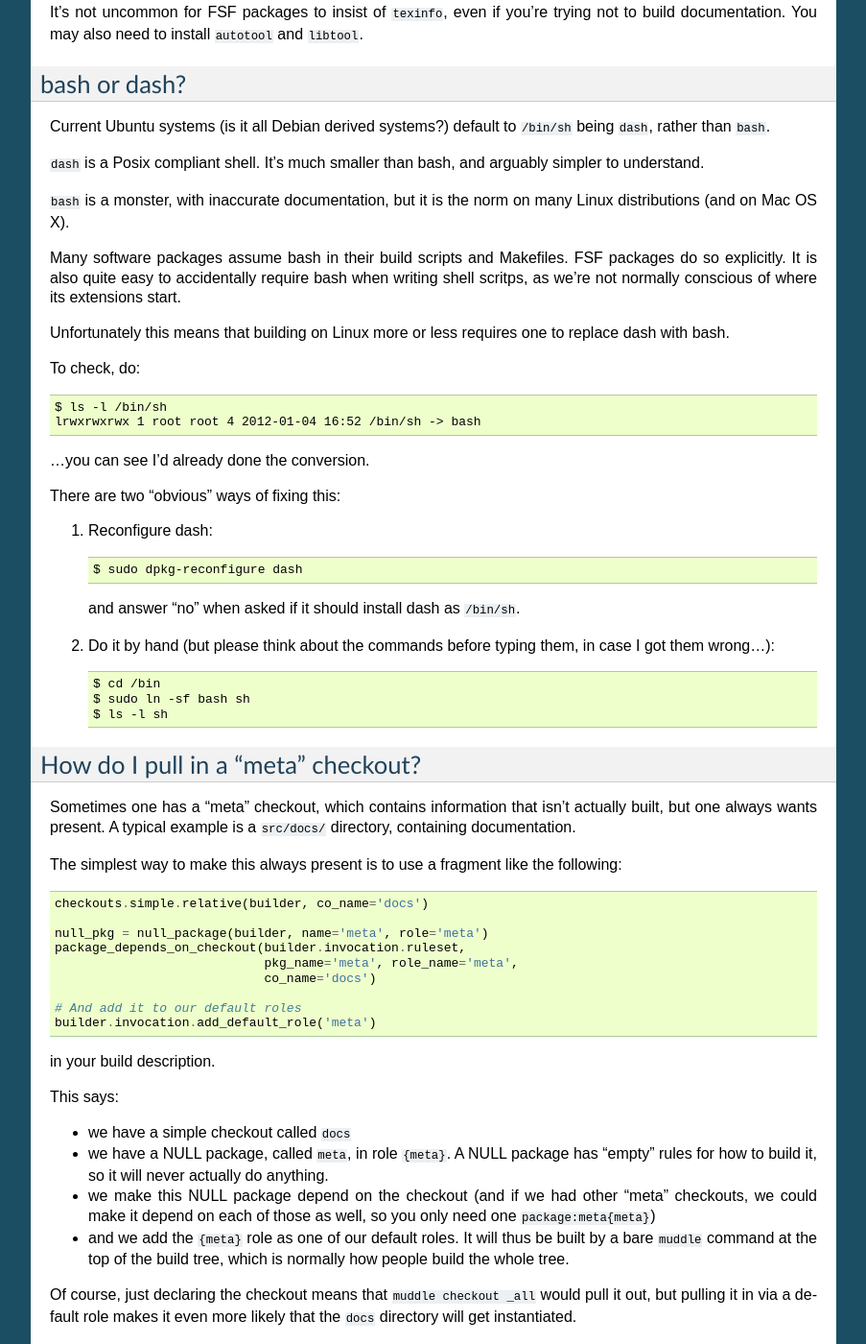
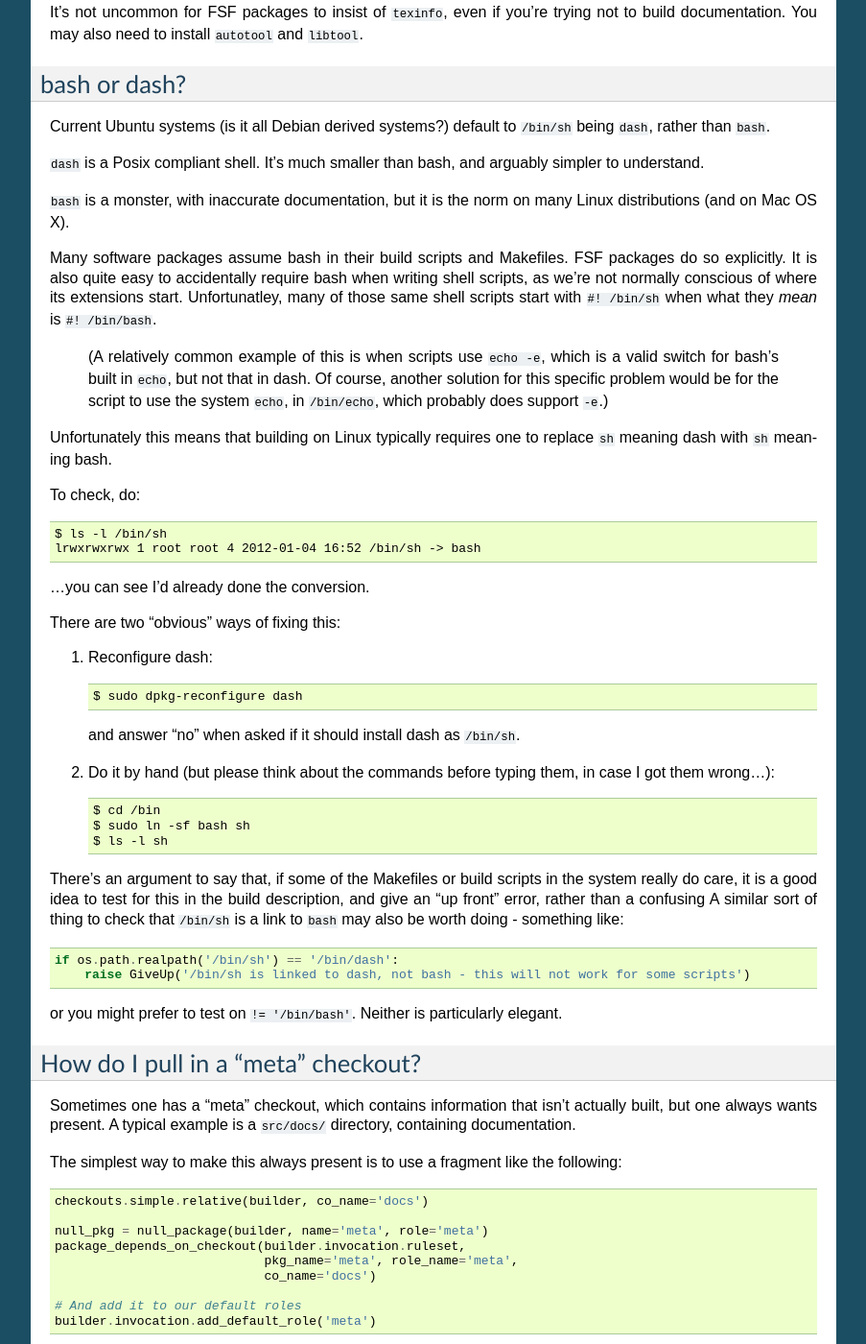
Before and after one commit to kynesim/muddle, a Sphinx documentation site: the page built from docs/jottings.txt, in a window 1280 px wide and 1400 px high, scrolled down 907 px. Shown: the whole window at 96% size, without its empty margins (198-1101 px from the left). Built offline with Sphinx 7.4.7, drawn with Linux system fonts in a browser that asks for light colours; some of the changed text lies outside the part shown.

Commit message:
Update bash/dash discussion

```diff
--- a/docs/jottings.txt
+++ b/docs/jottings.txt
@@ -64,11 +64,18 @@ many Linux distributions (and on Mac OS X).
 
 Many software packages assume bash in their build scripts and Makefiles. FSF
 packages do so explicitly. It is also quite easy to accidentally require bash
-when writing shell scritps, as we're not normally conscious of where its
-extensions start.
+when writing shell scripts, as we're not normally conscious of where its
+extensions start. Unfortunatley, many of those same shell scripts start with
+``#! /bin/sh`` when what they *mean* is ``#! /bin/bash``.
 
-Unfortunately this means that building on Linux more or less requires one to
-replace dash with bash.
+  (A relatively common example of this is when scripts use ``echo -e``, which
+  is a valid switch for bash's built in ``echo``, but not that in dash. Of
+  course, another solution for this specific problem would be for the script
+  to use the system ``echo``, in ``/bin/echo``, which probably does support
+  ``-e``.)
+
+Unfortunately this means that building on Linux typically requires one to
+replace ``sh`` meaning dash with ``sh`` meaning bash.
 
 To check, do::
 
@@ -91,6 +98,18 @@ There are two "obvious" ways of fixing this:
      $ cd /bin
      $ sudo ln -sf bash sh
      $ ls -l sh
+
+There's an argument to say that, if some of the Makefiles or build scripts in
+the system really do care, it is a good idea to test for this in the build
+description, and give an "up front" error, rather than a confusing
+A similar sort of thing to check that ``/bin/sh`` is a link to ``bash`` may
+also be worth doing - something like::
+
+    if os.path.realpath('/bin/sh') == '/bin/dash':
+        raise GiveUp('/bin/sh is linked to dash, not bash - this will not work for some scripts')
+
+or you might prefer to test on ``!= '/bin/bash'``. Neither is particularly
+elegant.
 
 How do I pull in a "meta" checkout?
 ===================================
```
Also changed, not shown: other parts of docs/jottings.txt (+0 -3 lines).
